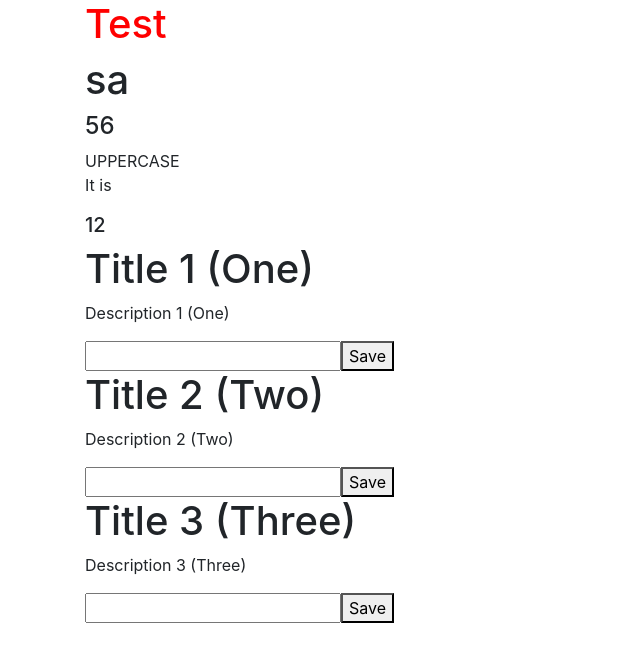
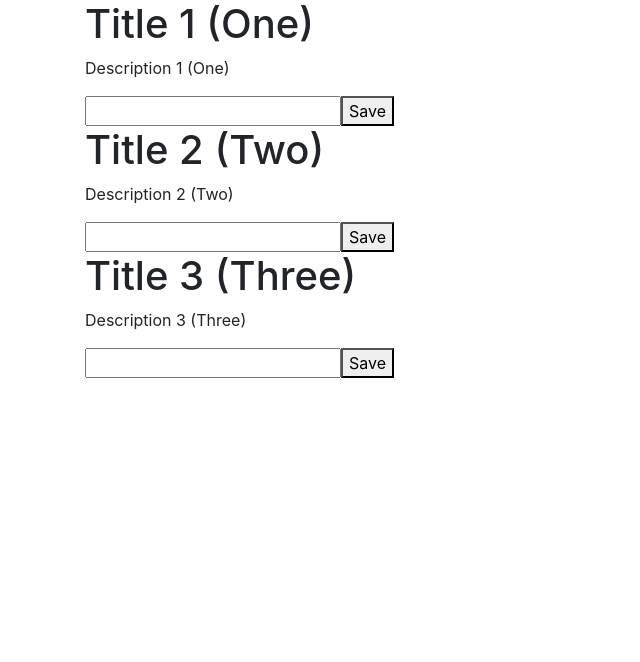
Before and after one commit to heimzza/reactFirst, a React (Create React App) app: page / in a window 1280 px wide. Shown: the top 662 px of the page, without its empty margins (0-640 px from the left). Built offline with nearby package versions, Linux system fonts and the light colour scheme.

Commit message:
middleware and map function

```diff
--- a/src/App.js
+++ b/src/App.js
@@ -2,6 +2,7 @@ import React, { Component } from 'react';
 import './App.css';
 import Test from './Test';
 import Test2 from './Test2';
+import Middleware from './Middleware'
 
 class App extends Component {
   render()
@@ -24,20 +25,26 @@ class App extends Component {
         description : "Description 3 (Three)",
       },
     ]
+    // return (
+    //   <div className="container">
+    //     <h1 style={{color:"red"}}>Test</h1>
+    //     <h1>sa</h1>
+    //     <h4>{10 * 5.6}</h4>
+    //     {"uppercase".toUpperCase()}
+    //     {
+    //       isIt ? <p>It is</p> : <p>It's not</p>
+    //     }
+    //     <h5>{number}</h5>
+    //     <Test baslik={array[0].title} aciklama={array[0].description}/>
+    //     <Test baslik={array[1].title} aciklama={array[1].description}/>
+    //     <Test baslik={array[2].title} aciklama={array[2].description}/>
+    //     {/* <Test2/> */}
+    //   </div>
+    // );
     return (
       <div className="container">
-        <h1 style={{color:"red"}}>Test</h1>
-        <h1>sa</h1>
-        <h4>{10 * 5.6}</h4>
-        {"uppercase".toUpperCase()}
-        {
-          isIt ? <p>It is</p> : <p>It's not</p>
-        }
-        <h5>{number}</h5>
-        <Test baslik={array[0].title} aciklama={array[0].description}/>
-        <Test baslik={array[1].title} aciklama={array[1].description}/>
-        <Test baslik={array[2].title} aciklama={array[2].description}/>
-        {/* <Test2/> */}
+
+        <Middleware array={array}/>
       </div>
     );
   }
--- /dev/null
+++ b/src/Middleware.js
@@ -0,0 +1,18 @@
+import React, { Component } from 'react'
+import Test from "./Test"
+
+class Middleware extends Component {
+  render() {
+    return (
+      <div>
+        {
+            this.props.array.map(array =>
+                <Test baslik={array.title} aciklama={array.description}/>
+            )
+        }
+      </div>
+    )
+  }
+}
+
+export default Middleware;
```
